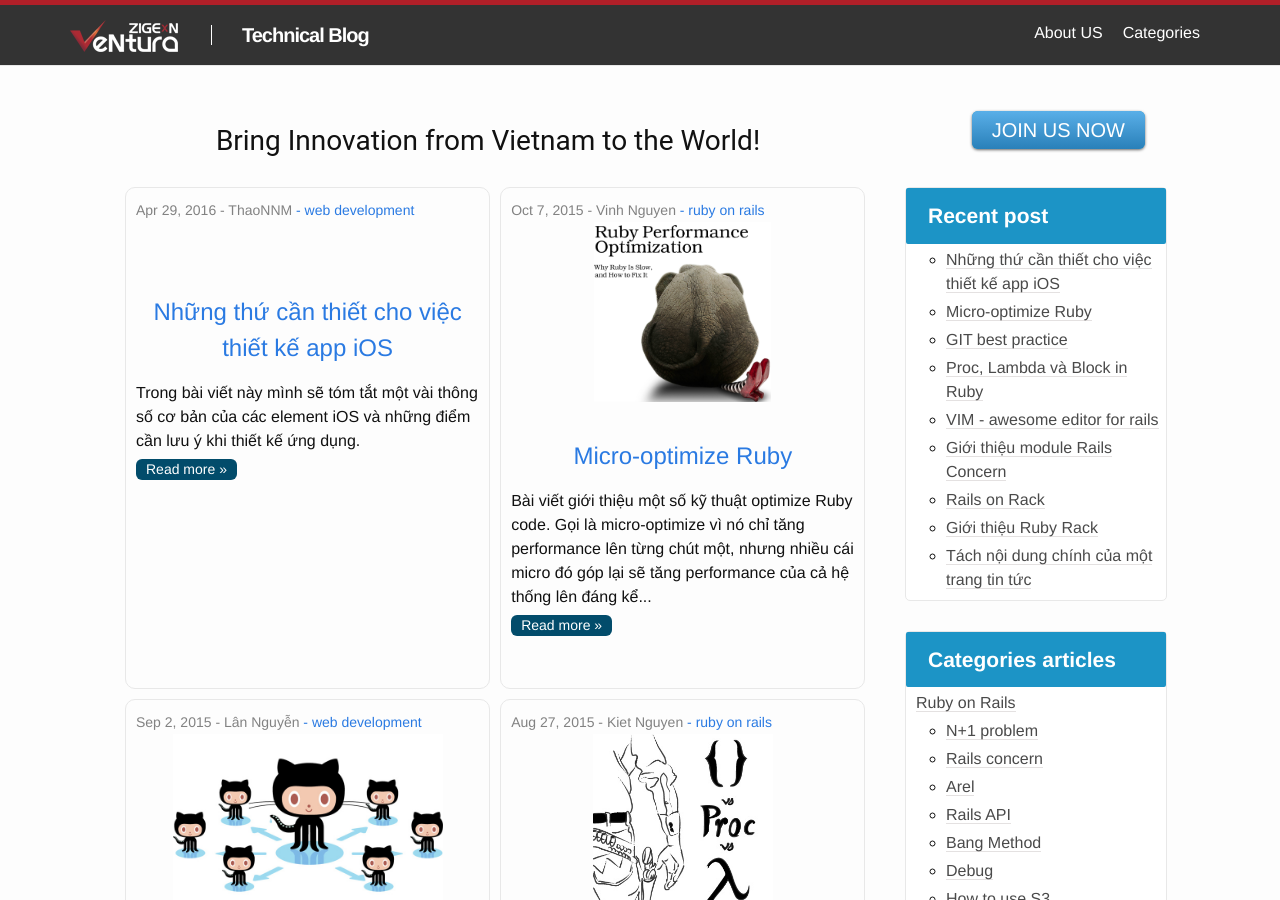
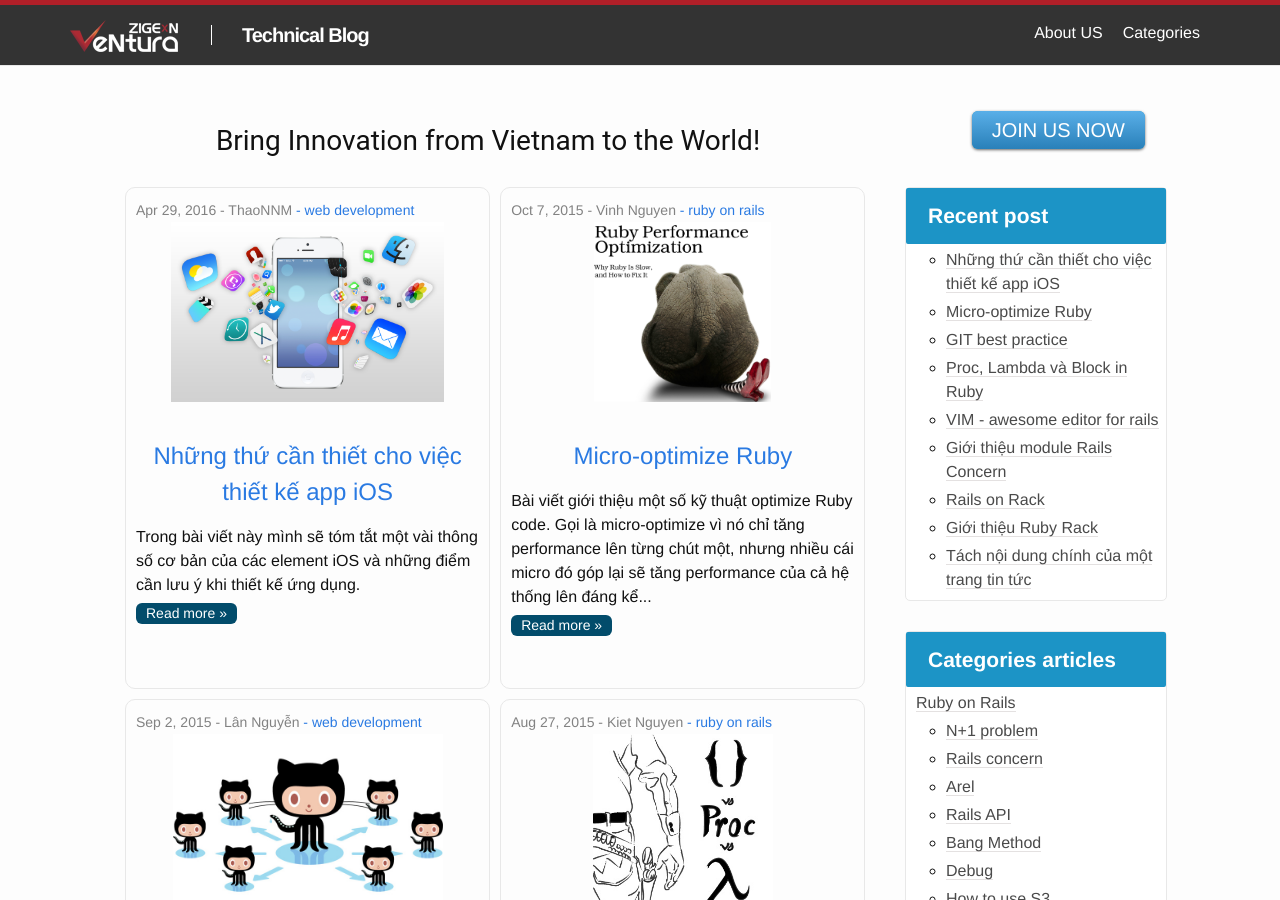
Before and after one commit to ZIGExN-VeNtura/ZIGExN-VeNtura.github.io, a Jekyll site: the page built from index.html, in a window 1280 px wide and 900 px high. Built offline with Jekyll 4.4.1, drawn with Linux system fonts in a browser that asks for light colours; the list of posts is cut into pages by our own code.

Commit message:
Update 2016-04-29-Những thứ cần thiết cho việc thiết kế app iOS.markdown

```diff
--- a/_posts/2016-04-29-Những thứ cần thiết cho việc thiết kế app iOS.markdown
+++ b/_posts/2016-04-29-Những thứ cần thiết cho việc thiết kế app iOS.markdown
@@ -5,6 +5,7 @@ date:   2016-04-29 23:55:00
 summary: Trong bài viết này mình sẽ tóm tắt một vài thông số cơ bản của các element iOS và những điểm cần lưu ý khi thiết kế ứng dụng.
 categories: [web development]
 tags: ["iOS"]
+images: /images/ios_image_top.png
 author: ThaoNNM
 ---
 Trước khi bạn bắt đầu thiết kế, hãy xem qua [Human Interface Guidelines](https://developer.apple.com/library/ios/documentation/UserExperience/Conceptual/MobileHIG/index.html?utm_source=twitterfeed&utm_medium=twitter) cho iOS - gọi tắt là [HIG](https://developer.apple.com/library/ios/documentation/UserExperience/Conceptual/MobileHIG/index.html?utm_source=twitterfeed&utm_medium=twitter) - của Apple để chắc chắn mình sẽ không vi phạm bất kỳ nguyên tắc cơ bản áp dụng cho việc thiết kế.
```
